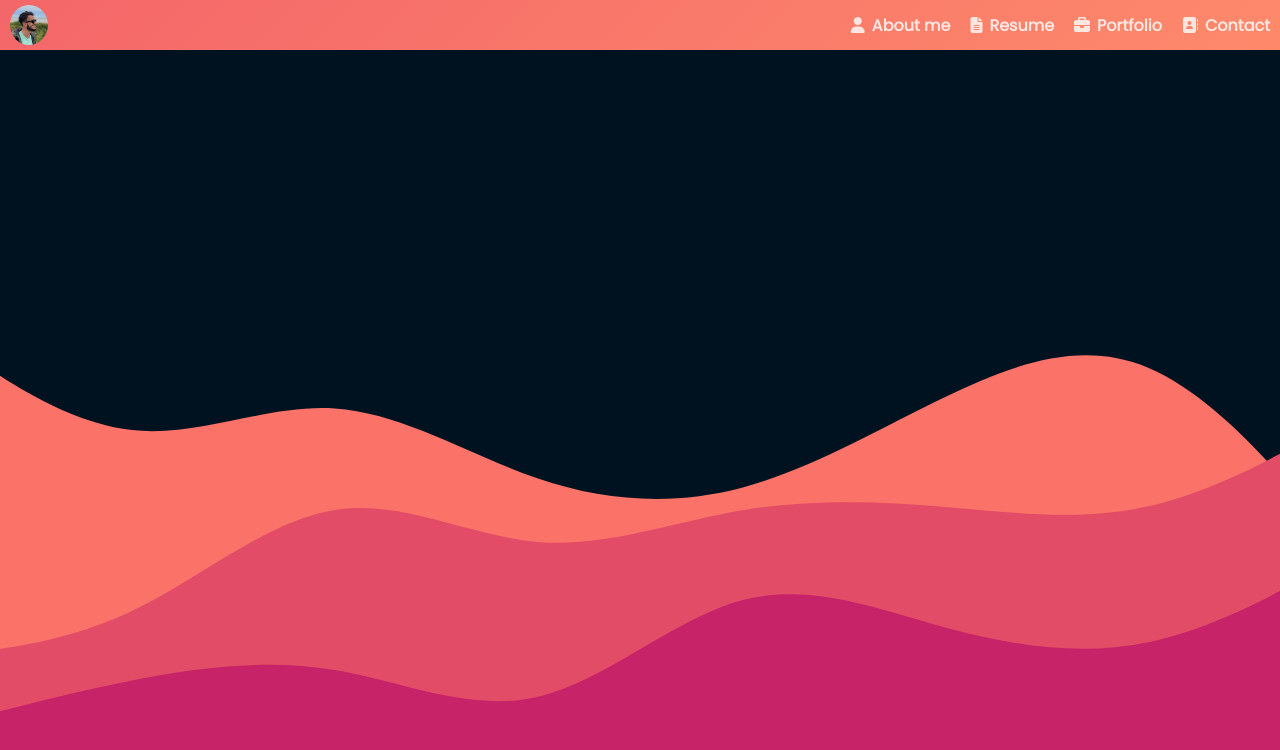
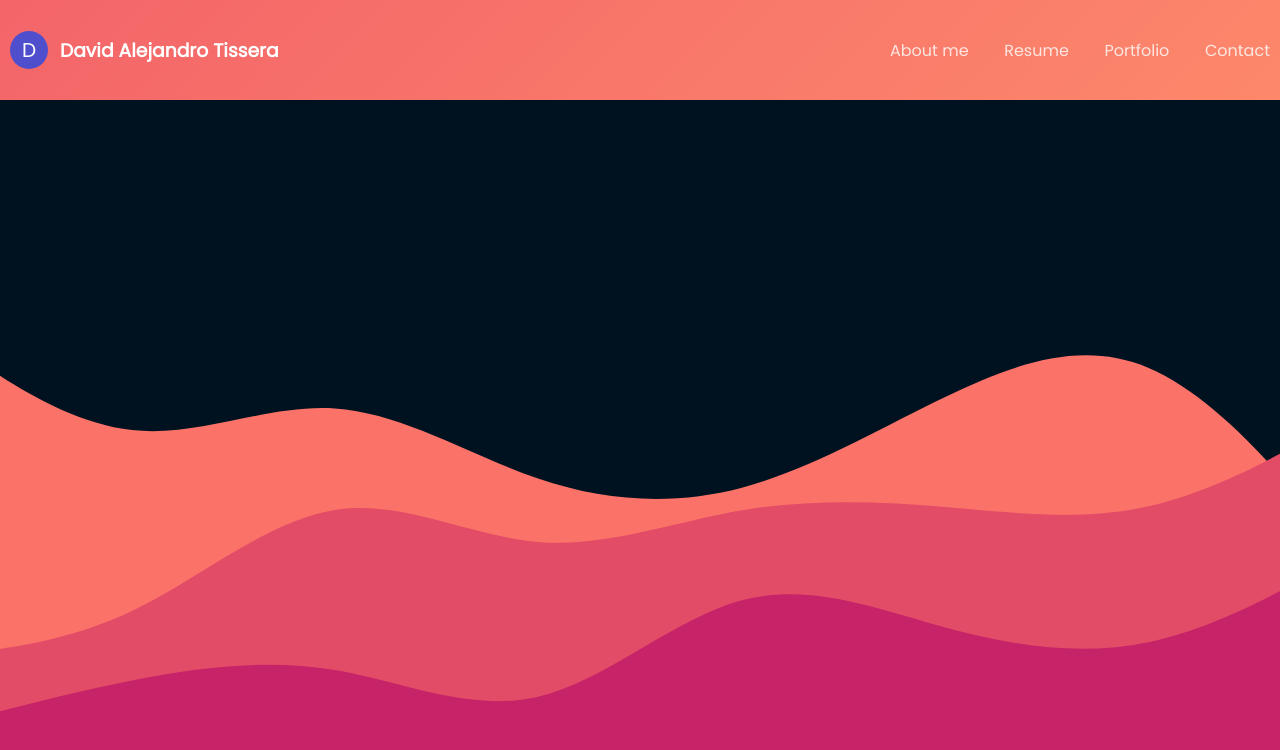
Before and after one commit to davidtissera/portfolio, a React (Vite) app: page / in a window 1280 px wide. Shown: the top 750 px of the page. Built offline with nearby package versions, Linux system fonts and the light colour scheme.

Commit message:
Replacing myself photo for myself initial

```diff
--- a/src/common/global.ts
+++ b/src/common/global.ts
@@ -1 +1 @@
-export const MOBILE_MIN_WIDTH = 650;
+export const MOBILE_MIN_WIDTH = 750;
--- a/src/components/Layout/Topbar.tsx
+++ b/src/components/Layout/Topbar.tsx
@@ -20,13 +20,15 @@ function Topbar(props: IITopbar) {
 
 function TopbarDesktop() {
   return (
-    <header className="topbar">
-      <img className="topbar-myself-photo" src={davoPhoto} />
-      <div className="topbar-menu-items-container">
+    <header className="topbar-desktop">
+      <div className="topbar-column-one">
+        <div className="topbar-circle-initials">D</div>
+        <h3 className="topbar-myself-name"><b>David Alejandro Tissera</b></h3>
+      </div>
+      <div className="topbar-column-two">
         {routes.map((route: IRoute) => {
           return (
             <div key={route.path} className="topbar-menu-item">
-              <i className={`fa-solid ${route.icon}`} />
               <a href={route.path} key={route.path}>{route.label}</a>
             </div>
           );
@@ -41,10 +43,10 @@ function TopbarMobile(props: IITopbar) {
   const { onClickMenuIcon } = props
 
   return (
-    <header className="topbar">
+    <header className="topbar-mobile">
       <div className="topbar-menu-items-container-mobile">
         <HamburgerMenuIcon onClick={onClickMenuIcon} />
-        <img className="topbar-myself-photo" src={davoPhoto} />
+        <div className="topbar-circle-initials">D</div>
       </div>
     </header>
   )
--- a/src/components/Layout/css/Topbar.css
+++ b/src/components/Layout/css/Topbar.css
@@ -1,9 +1,36 @@
-.topbar {
+.topbar-desktop {
+  height: 100px;
+  width: 100%;
+  background: linear-gradient(-45deg, rgb(255, 144, 107), rgb(236, 74, 104), rgb(206, 32, 163));
+  background-size: 400% 400%;
+  animation: gradient 15s ease infinite;
+  display: flex;
+  align-items: center;
+  justify-content: space-between;
+}
+
+.topbar-mobile {
   height: 50px;
   width: 100%;
   background: linear-gradient(-45deg, rgb(255, 144, 107), rgb(236, 74, 104), rgb(206, 32, 163));
   background-size: 400% 400%;
   animation: gradient 15s ease infinite;
+  display: flex;
+  align-items: center;
+  justify-content: space-between;
+}
+
+.topbar-column-one {
+  width: 40%;
+  max-width: 300px;
+  display: flex;
+  align-items: center;
+  justify-content: flex-start;
+}
+
+.topbar-column-two {
+  width: 50%;
+  max-width: 400px;
   display: flex;
   align-items: center;
   justify-content: space-between;
@@ -21,11 +48,26 @@
 	}
 }
 
+.topbar-myself-name {
+  margin-left: 12px;
+}
 
 .topbar-myself-photo {
   width: 38px;
   border-radius: 100%;
   margin-left: 10px;
+}
+
+.topbar-circle-initials {
+  border-radius: 100%;
+  background-color: rgb(79, 79, 206);
+  font-size: 20px;
+  margin-left: 10px;
+  width: 38px;
+  display: flex;
+  align-items: center;
+  justify-content: center;
+  height: 38px;
 }
 
 .topbar-menu-items-container {
@@ -46,7 +88,6 @@
 }
 
 .topbar-menu-item {
-  font-weight: 700;
   cursor: pointer;
   opacity: 0.8;
   margin: 0 10px;
--- a/src/index.css
+++ b/src/index.css
@@ -1,6 +1,6 @@
 body {
   margin: 0;
-  font-family: 'Poppins', sans-serif;
+  font-family: 'Poppins', 'Poppins-light', sans-serif;
   -webkit-font-smoothing: antialiased;
   -moz-osx-font-smoothing: grayscale;
   background-color: rgb(0, 18, 31);
```
